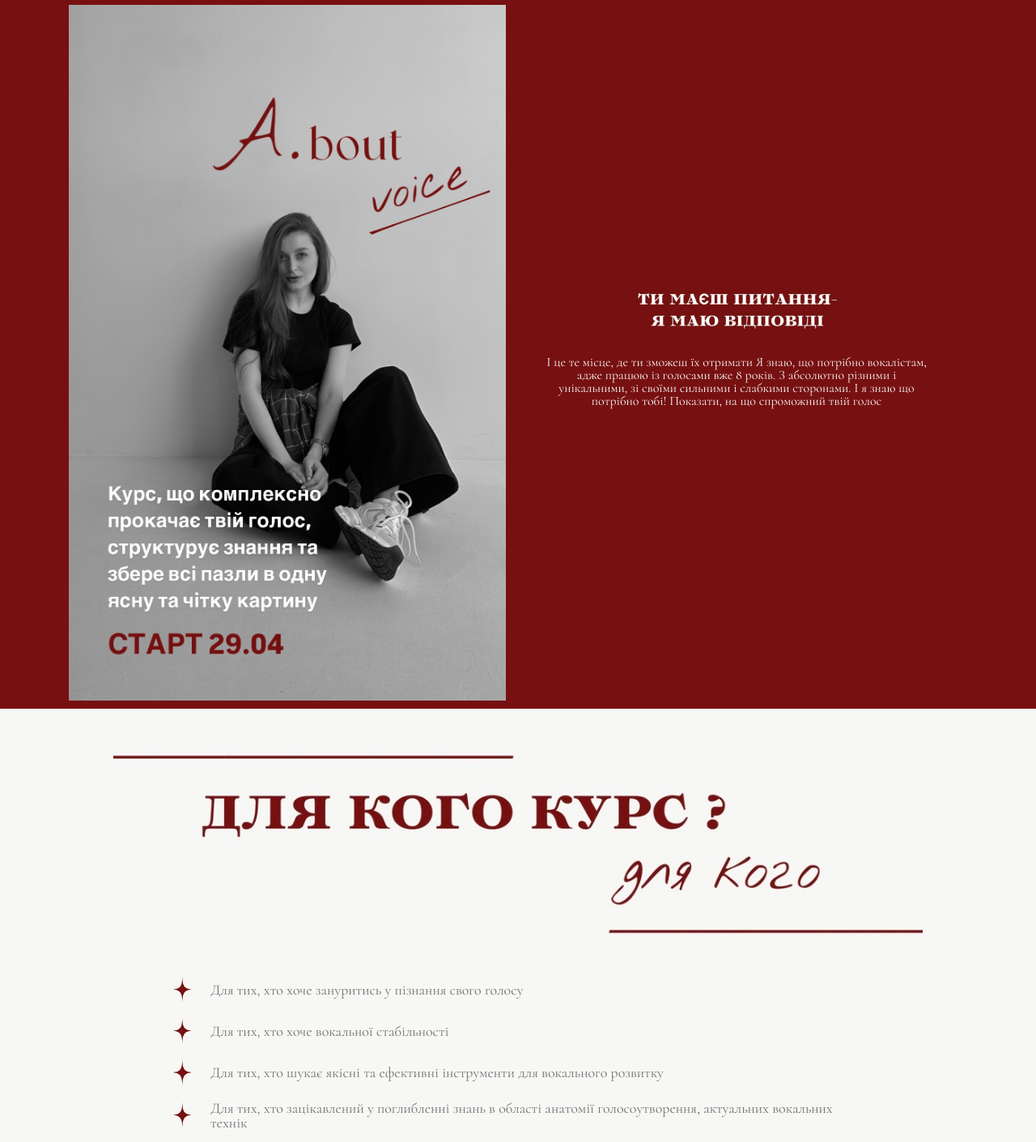
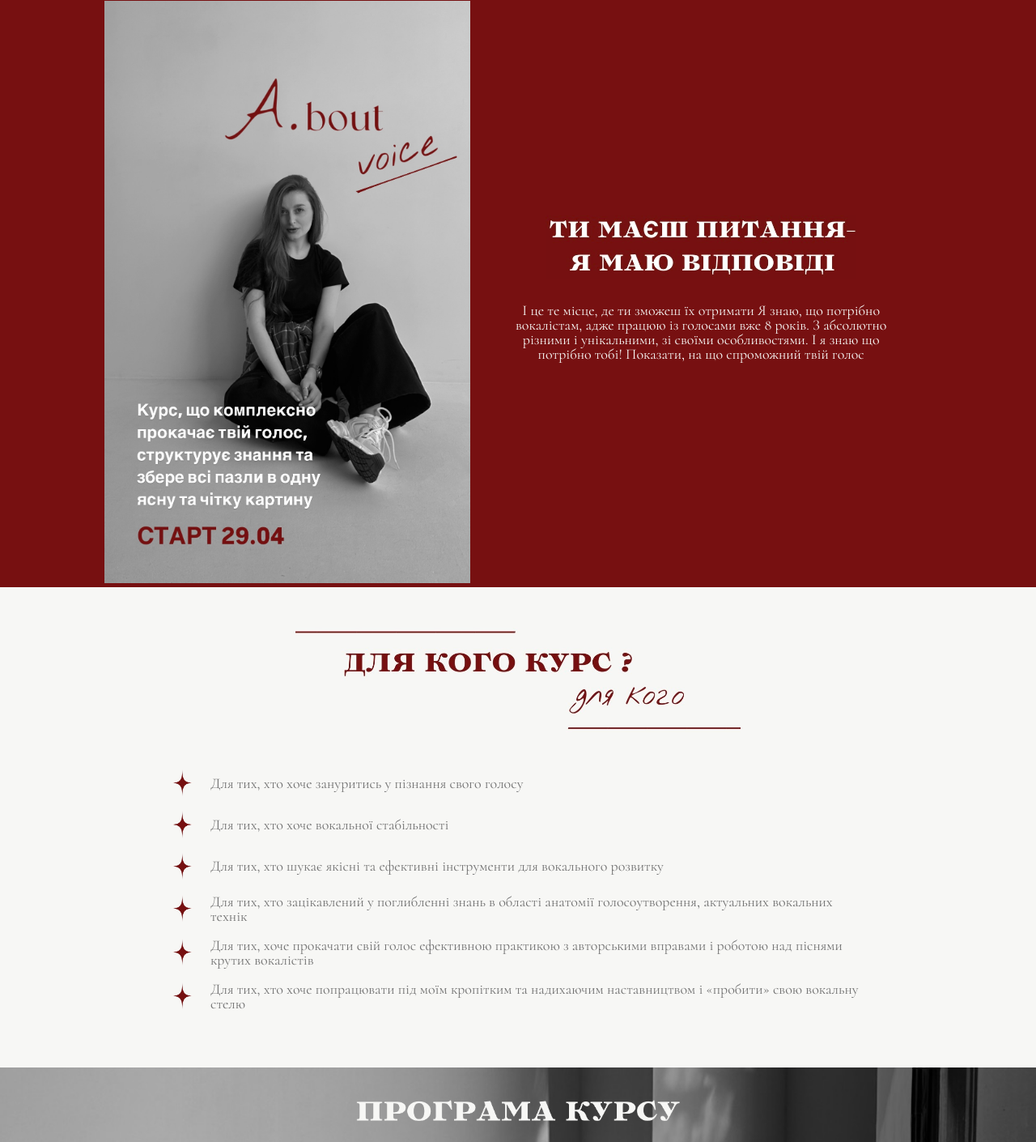
Before and after one commit to shocktreatment/aboutVoice, a plain HTML site: page index.html in a window 1280 px wide. Shown: the part 4-1414 px from the top of the page at 81% size. Drawn offline with Linux system fonts and the light colour scheme.

Commit message:
final site

```diff
--- a/css/style.css
+++ b/css/style.css
@@ -238,7 +238,10 @@
 
 @media (min-width: 530px) {
   .header__title-img {
-    width: 220px;
+    width: 400px;
+  }
+  .header__post-title {
+    font-size: 20px;
   }
 }
 @media (min-width: 1000px) {
@@ -256,14 +259,14 @@
     font-size: 16px;
   }
   .header__title-img {
-    width: 250px;
+    width: 80%;
   }
 }
 
 @media (min-width: 1000px) {
   .header__lead-photo {
     display: block;
-    width: 45%;
+    width: 37.7%;
     margin: 0;
     padding: 0;
     /* display: none; */
@@ -278,13 +281,16 @@
     justify-content: center;
     align-items: center;
     /* gap: 20px; */
-    padding: 10px 0;
+    padding: 5px 0;
     max-width: 1200px;
     margin: 0 auto;
   }
-  .header{
+  .header {
     margin-bottom: 0;
     padding-bottom: 0;
+  }
+  .header__post-title {
+    font-size: 18px;
   }
 }
 .title {
@@ -437,6 +443,7 @@
   background-image: url(../img/fons/new.PNG);
   background-image: url(../img/fons/fon-flower.JPG);
   background-image: url(../676ED014-46EE-4794-B4DC-7FA6BF0DDC33.JPG);
+  background-image: url(../IMG_9937.JPG);
   background-position: center;
   background-size: cover;
   padding-top: 40px;
@@ -457,6 +464,27 @@
   display: block;
   margin: 0 auto;
 }
+
+.top-line {
+  border-top: 0.5px solid #f7f7f5;
+}
+.course-program__title-img {
+  display: block;
+  width: 250px;
+  /* padding: 0 20px; */
+  margin: 0 auto;
+  margin-bottom: 30px;
+}
+@media (min-width: 400px) {
+  .course-program__title-img {
+    width: 300px;
+  }
+}
+@media (min-width: 500px) {
+  .course-program__title-img {
+    width: 350px;
+  }
+}
 @media (min-width: 767px) {
   .course-program__item {
     padding-top: 15px;
@@ -467,16 +495,9 @@
   padding-left: 20px; */
     padding: 20px 70px;
   }
-}
-.top-line {
-  border-top: 0.5px solid #f7f7f5;
-}
-.course-program__title-img {
-  display: block;
-  width: 250px;
-  /* padding: 0 20px; */
-  margin: 0 auto;
-  margin-bottom: 30px;
+  .course-program__title-img {
+    width: 400px;
+  }
 }
 .course-program__triger {
   display: flex;
@@ -822,13 +843,17 @@
     width: 40%;
   }
   .footer__item:not(:last-child) {
-  margin-bottom: 0;
-}
+    margin-bottom: 0;
+  }
 }
 @media (min-width: 1000px) {
   .footer__item {
     /* padding: 8px; */
     width: 20%;
+    padding: 0;
+  }
+  .footer__link {
+    padding: 7px;
   }
   .contacts__img {
     width: 30px;
@@ -850,3 +875,9 @@
   text-decoration-line: underline;
   /* text-transform: uppercase; */
 }
+
+@media (min-width: 767px) {
+  .title-image {
+    width: 550px;
+  }
+}
--- a/index.html
+++ b/index.html
@@ -37,13 +37,14 @@
               src="./img/titles/IMG_9932.PNG"
               alt="base"
               class="header__title-img"
+
             />
             <!-- <img src="./img/icns/vocal-course.png" alt="base" class="header__fon-img"> -->
             <!-- </div> -->
             <p class="header__post-title">
               І це те місце, де ти зможеш їх отримати Я знаю, що потрібно
               вокалістам, адже працюю із голосами вже 8 років. З абсолютно
-              різними і унікальними, зі своїми сильними і слабкими сторонами. І
+              різними і унікальними, зі своїми особливостями. І
               я знаю що потрібно тобі! Показати, на що спроможний твій голос
             </p>
           </div>
@@ -158,7 +159,7 @@
             <img
               src="./img/titles/IMG_9914.PNG"
               alt="course"
-              class="about-course__title-img"
+              class="about-course__title-img title-image"
             />
             <ul class="about-course__list">
               <li class="about-course__item">
@@ -482,7 +483,7 @@
                     <li class="course-program__content-item">
                       <p class="item-title">Перехідні ноти</p>
                       <p class="item-text">
-                        Згладжуєм регістри як по маслу і вибудовуєм підґрунтя
+                        Згладжуєм регістри "як по маслу" і вибудовуєм підґрунтя
                         для техніки Mixt
                       </p>
                     </li>
@@ -543,7 +544,7 @@
             <img
               src="./img/titles/IMG_9917.PNG"
               alt="price"
-              class="price__title-img"
+              class="price__title-img title-image"
             />
             <ul class="price__list">
               <li class="price__item">
@@ -645,7 +646,7 @@
             <img
               src="./img/titles/IMG_9928.PNG"
               alt="question"
-              class="question__title-img"
+              class="question__title-img title-image"
             />
             <div class="question__container">
               <h2 class="question__title" hidden>Питання</h2>
@@ -697,9 +698,9 @@
                   </div>
                   <p class="question__content">
                     Доступ до уроків відкриватиметься поступово. На опрацювання
-                    уроків і здачу практичної частини ( для тарифу
-                    «наставництво») надаватиметься від 2 до 5 днів, залежно від
-                    обсягу теми
+                    уроків і здачу практичної частини (для тарифу
+                    «наставництво») надаватиметься в середньому 4 дні (залежно від
+                    обсягу теми)
                   </p>
                 </li>
                 <li class="question__item">
```
Also changed, not shown: IMG_9937.JPG (added).
